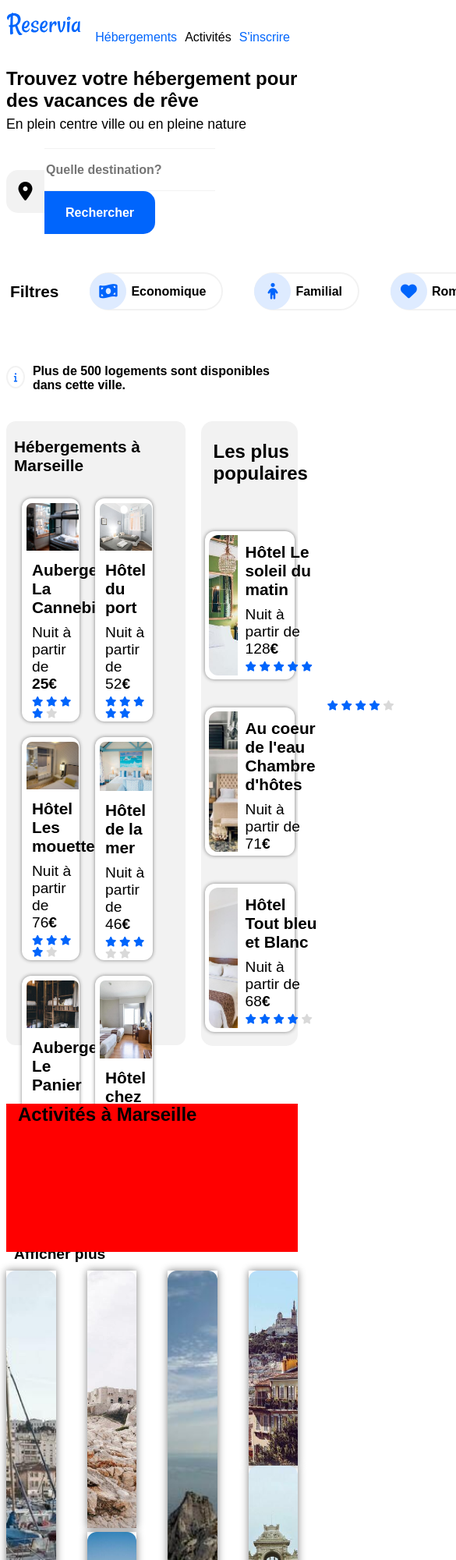
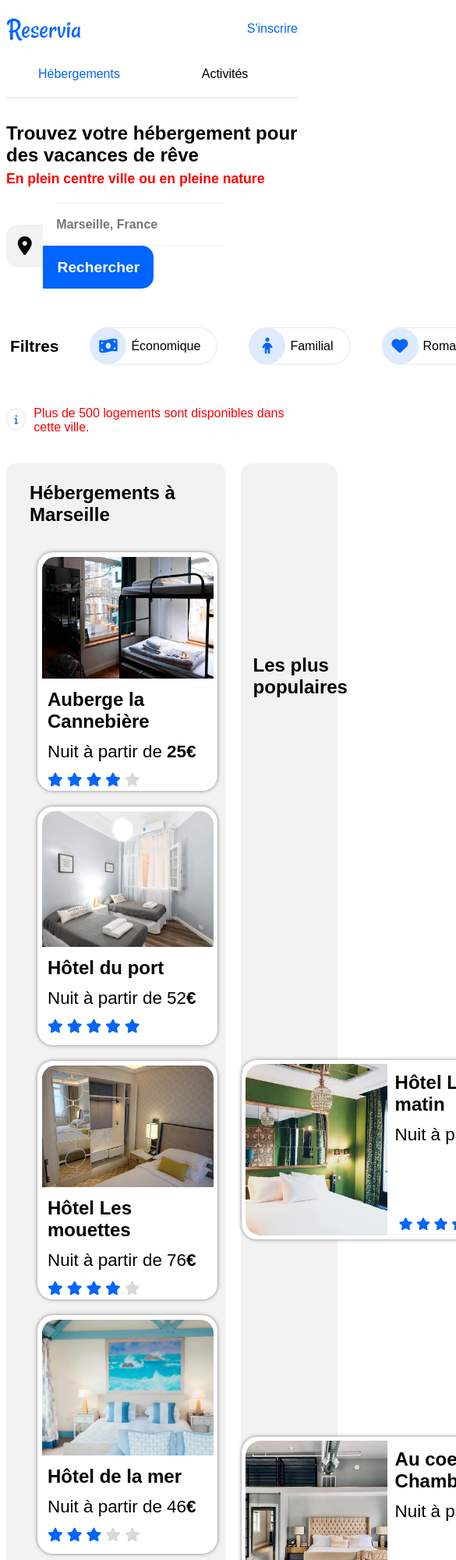
Before and after one commit to AureliaCousse/AureliaCousse_2_15.03.2021, a plain HTML site: page index.html in a window 390 px wide. Shown: the top 2000 px of the page at 78% size, 585 px wide, since content can reach past the window. Drawn offline with Linux system fonts and the light colour scheme; a web font is replaced by a local one.

Commit message:
Bloc activités fin + responsive header

```diff
--- a/index.html
+++ b/index.html
@@ -29,33 +29,27 @@
 
 <!-- Header -->
 <header>
+    <!-- Le Logo -->
+    <img src="images/Reservia.svg" class="logo" alt="logo reservia" />
 
-        <div class="logo">                                 <!-- Le Logo -->
-            <img src="images/Reservia.svg" alt="logo reservia" />
-        </div>
-
-        <nav>                                              <!-- Menu Liens de Navigation -->
-            <ul class="menu">
-                <li><a href="#Hébergements">Hébergements</a></li>
-                <li><a href="#Activités"  style="color:black">Activités</a></li>
-                <li><a href="#S'inscrire">S'inscrire</a></li>
-            </ul>
-        </nav>
-
+    <!-- Menu Liens de Navigation -->
+        <a href="#Hébergements"class="navhebergements">Hébergements</a>
+        <a href="#Activités"  class="navactivites" style="color:black">Activités</a>
+        <a href="#S'inscrire" class="navinscrire">S'inscrire</a>
 </header>
-<!-- Fermeture du Header - CLOSED  -->
+<!-- Fermeture du Header  -->
 
 
 
     <!-- Section 1 Partie Recherche -->
 
     <!-- Section 1.1 Barre de Recherche - CLOSED -->
-        <div class="titre">
+        <h1 class="titre">
             Trouvez votre hébergement pour des vacances de rêve
-        </div> <br />
-        <div class="soustitre">
+        </h1> <br />
+        <h4 class="soustitre">
             En plein centre ville ou en pleine nature
-        </div>
+        </h4>
 
         <div class="bloc_recherche">
 
@@ -67,7 +61,7 @@
 
                     <form method="post" action="traitement.php">
                         <div class="destination">
-                        <input type="search" placeholder="Quelle destination?" title="rechercher"
+                        <input type="search" placeholder="Marseille, France" title="rechercher"
                         ><input type="submit" value="Rechercher">
                         </div>
                     </form>
@@ -92,7 +86,7 @@
                                     <label for="checkeco"><i class="fas fa-money-bill-wave fa-xs"></i></label>
                                 </div>
                                 <div class="label">
-                                Economique
+                                Économique
                                 </div>
                             </div>
                         </li>
@@ -152,7 +146,7 @@
 
         <!-- BLOC 3: Résultats Hébergements -->
         <div class="Hebergements">             <!-- id pour ancre Hébergements -->
-            <p class="headerblochebergements">Hébergements à Marseille</p><br>
+            <h3 class="headerblochebergements">Hébergements à Marseille</h3><br>
 
                 <!-- BLOC Hébergement 1 -->
                 <a href="images/hebergements/3_medium/marcus-loke-WQJvWU_HZFo-unsplash.jpg" class="BlocHebergement">
@@ -162,7 +156,7 @@
 
                     <!-- BLOC Hébergement 1 - Text -->
                     <div>
-                        <p class="Htext1">Auberge La Cannebière</p>
+                        <p class="Htext1">Auberge la Cannebière</p>
                         <p class="Htext2">Nuit à partir de<strong> 25€</strong></p>
                     </div>
 
@@ -280,15 +274,15 @@
                         <i class="fas fa-star blue"></i>
                         <i class="fas fa-star blue"></i>
                     </div>
-                </a>
+                </a><br>
 
-            <p class="footerblochebergements">Afficher plus</p>
+            <h5 class="footerblochebergements">Afficher plus</h5>
 
         </div>  <!-- Fermeture BLOC 3: Résultats Hébergements -->
 
         <!-- BLOC 4: Résultats Populaires -->
         <div class="populaires">
-            <p class="headerblocpopulaires">Les plus populaires</p><br />
+            <p class="headerblocpopulaires">Les plus populaires<i class="fas fa-chart-line"></i></p><br />
 
             <!-- BLOC Populaire 1 -->
             <a href="images/hebergements/3_medium/emile-guillemot-Bj_rcSC5XfE-unsplash.jpg" class="BlocPopulaire">
@@ -297,18 +291,21 @@
                 <img src="images/hebergements/4_small/emile-guillemot-Bj_rcSC5XfE-unsplash.jpg"  class="photoP" alt="Photo logement">
 
                 <!-- BLOC Populaire 1 - Text -->
+                <div class="cartepopulaire">  <!-- div créée pour gestion de la width à 50% -->
                     <div>
                     <p class="Htext1">Hôtel Le soleil du matin</p>
                     <p class="Htext2">Nuit à partir de 128<strong>€</strong></p>
                 </div>
 
                 <!-- BLOC Populaire 1 - star rating -->
-                <div class="starrating">
+                <div class="starratingP">
                     <i class="fas fa-star blue"></i>
                     <i class="fas fa-star blue"></i>
                     <i class="fas fa-star blue"></i>
                     <i class="fas fa-star blue"></i>
                     <i class="fas fa-star blue"></i>
+
+                </div>
             </div>
             </a>
 
@@ -319,18 +316,20 @@
                 <img src="images/hebergements/4_small/aw-creative-VGs8z60yT2c-unsplash.jpg"  class="photoP" alt="Photo logement">
 
                 <!-- BLOC Populaire 2 - Text -->
+                <div class="cartepopulaire">  <!-- div créée pour gestion de la width à 50% -->
                 <div>
                     <p class="Htext1">Au coeur de l'eau Chambre d'hôtes</p>
                     <p class="Htext2">Nuit à partir de 71<strong>€</strong></p>
                 </div>
 
                 <!-- BLOC Populaire 2 - star rating -->
-                <div class="starrating">
+                <div class="starratingP">
                     <i class="fas fa-star blue"></i>
                     <i class="fas fa-star blue"></i>
                     <i class="fas fa-star blue"></i>
                     <i class="fas fa-star blue"></i>
                     <i class="fas fa-star grey"></i>
+                </div>
             </div>
             </a>
 
@@ -341,18 +340,20 @@
                 <img src="images/hebergements/4_small/febrian-zakaria-sjvU0THccQA-unsplash.jpg"  class="photoP" alt="Photo logement">
 
                 <!-- BLOC Populaire 3 - Text -->
+                <div class="cartepopulaire">  <!-- div créée pour gestion de la width à 50% -->
                 <div>
                     <p class="Htext1">Hôtel Tout bleu et Blanc</p>
                     <p class="Htext2">Nuit à partir de 68<strong>€</strong></p>
                 </div>
 
                 <!-- BLOC Populaire 3 - star rating -->
-                <div class="starrating">
+                <div class="starratingP">
                     <i class="fas fa-star blue"></i>
                     <i class="fas fa-star blue"></i>
                     <i class="fas fa-star blue"></i>
                     <i class="fas fa-star blue"></i>
                     <i class="fas fa-star grey"></i>
+                </div>
                 </div>
             </a>
 
@@ -364,72 +365,51 @@
 
 
 <!-- Section 3 Partie Activités -->
+<h3>Activités à Marseille</h3> <br />
+
     <div class="blocactivites">
-    <p class ="headeractivites">Activités à Marseille</p>
 
-     <div class="column">
+        <!-- BLOC Activité 1 -->
         <a href="images/activites/3_medium/reno-laithienne-QUgJhdY5Fyk-unsplash.jpg" class="Activite A1">
-            <!-- BLOC Activité 1 - photo -->
-            <img src="images/activites/4_small/reno-laithienne-QUgJhdY5Fyk-unsplash.jpg"  class="photo" alt="Lieu_touristique">
-            <!-- BLOC Activité 1 - Text -->
+            <img src="images/activites/4_small/reno-laithienne-QUgJhdY5Fyk-unsplash.jpg"  class="photo A1" alt="Lieu_touristique">
             <p class="textA">Vieux Port</p>
         </a>
-     </div>
 
-     <div class="column">
         <!-- BLOC Activité 2 -->
         <a href="images/activites/3_medium/paul-hermann-QFTrLdQIRhI-unsplash.jpg" class="Activite A2">
-            <!-- BLOC Activité 2 - photo -->
-            <img src="images/activites/4_small/paul-hermann-QFTrLdQIRhI-unsplash.jpg"  class="photo" alt="Lieu_touristique">
-            <!-- BLOC Activité 2 - Text -->
+            <img src="images/activites/4_small/paul-hermann-QFTrLdQIRhI-unsplash.jpg"  class="photo A2" alt="Lieu_touristique">
             <p class="textA">Fort de Pomègues</p>
         </a>
+
         <!-- BLOC Activité 3 -->
         <a href="images/activites/3_medium/kevin-hikari-rV_Qd1l-VXg-unsplash.jpg" class="Activite A3">
-            <!-- BLOC Activité 3 - photo -->
-            <img src="images/activites/4_small/kevin-hikari-rV_Qd1l-VXg-unsplash.jpg"  class="photo" alt="Lieu_touristique">
-            <!-- BLOC Activité 3 - Text -->
-            <p class="textA">Iles du frioul</p>
+            <img src="images/activites/4_small/kevin-hikari-rV_Qd1l-VXg-unsplash.jpg"  class="photo A3" alt="Lieu_touristique">
+            <p class="textA">Îles du Frioul</p>
         </a>
-    </div>
 
-    <div class="column">
         <!-- BLOC Activité 4 -->
         <a href="images/activites/3_medium/kilyan-sockalingum-NR8-cBCN3aI-unsplash.jpg" class="Activite A4">
-            <!-- BLOC Activité 4 - photo -->
-            <img src="images/activites/4_small/kilyan-sockalingum-NR8-cBCN3aI-unsplash.jpg"  class="photo" alt="Lieu_touristique">
-            <!-- BLOC Activité 4 - Text -->
-            <p class="textA">Parc National des Calanques</p>
+            <img src="images/activites/4_small/kilyan-sockalingum-NR8-cBCN3aI-unsplash.jpg"  class="photo A4" alt="Lieu_touristique">
+            <p class="textA">Parc Nationel des Calanques</p>
         </a>
-    </div>
 
-    <div class="column">
         <!-- BLOC Activité 5 -->
         <a href="images/activites/3_medium/florian-wehde-xW9e8gdotxI-unsplash.jpg" class="Activite A5">
-            <!-- BLOC Activité 5 - photo -->
-            <img src="images/activites/4_small/florian-wehde-xW9e8gdotxI-unsplash.jpg"  class="photo" alt="Lieu_touristique">
-            <!-- BLOC Activité 5 - Text -->
+            <img src="images/activites/4_small/florian-wehde-xW9e8gdotxI-unsplash.jpg"  class="photo A5" alt="Lieu_touristique">
             <p class="textA">Notre-Dame-de-la-Garde</p>
         </a>
 
         <!-- BLOC Activité 6 -->
         <a href="images/activites/3_medium/lena-paulin-wH2-EJoDcV0-unsplash.jpg" class="Activite A6">
-            <!-- BLOC Activité 6 - photo -->
-            <img src="images/activites/4_small/lena-paulin-wH2-EJoDcV0-unsplash.jpg"  class="photo" alt="Lieu_touristique">
-            <!-- BLOC Activité 6 - Text -->
+        <img src="images/activites/4_small/lena-paulin-wH2-EJoDcV0-unsplash.jpg"  class="photo A6" alt="Lieu_touristique">
             <p class="textA">Parc Longchamps</p>
         </a>
     </div>
 
-</div>
-
-
-
-
 <!-- Fermeture Section 3 Partie Activités -->
 
 
- <!-- Footer - CLOSED ON 10/04/2021-->
+ <!-- Footer -->
 <footer>
     <div class="footer_site_reservia">                     <!-- Bloc Div Footer -->
         <div class="A_propos"><h5>A propos</h5>                             <!-- Footer Part1: A propos -->
--- a/style.css
+++ b/style.css
@@ -12,66 +12,50 @@
     font-family: "Raleway-VariableFont_wght";
     src: url("polices/Raleway-VariableFont_wght.ttf") format("truetype");
     font-family: "Raleway-Medium";
-    src: url("polices/Raleway-Medium.ttf") format("truetype");                                                            /* police fournie en .ttf only */
+    src: url("polices/Raleway-Medium.ttf") format("truetype");
+    font-family: "Raleway-ExtraLight";
+    src: url("polices/Raleway-ExtraLight.ttf") format("truetype");
+    font-family: "Raleway-Bold";
+    src: url("polices/Raleway-Bold.ttf") format("truetype");                                                               /* police fournie en .ttf only */
 }
 
 /* Ci-dessous les caractéristiques communes à toute la page web */
 body{
     font-family: "Raleway-Regular", Arial, Verdana, sans-serif; /* utilisation des polices sur la totalité de la page */
-    font-weight: 100%; /* nota bene 100% = 16px  - Ailleurs mettre combien de rem - par ex au lieu de 32px mettre 2rem */
+    font-weight: 100%; /* nota bene 100% = 16px  - Ailleurs mettre combien de rem - par ex: au lieu de 32px mettre 2rem */
 }
 
 /* Fermeture des caractéristiques communes à toute la page web */
 
 /* Header */
+
+.logo{
+    margin-right: auto; /* permet de faire passer la marge droite du logo au max et donc pousser la nav tout à droite de la page */
+}
+
 header{
     display: flex;
-    justify-content: space-between;
-    align-items: flex-end;
+    align-items: center;
 }
 
-/* Logo */
-#logo{
-    display: flex;
-    flex-direction: row;
-    align-items: baseline;
+header a{
+    margin-right: 40px;
+    text-decoration: none;
+    padding: 20px 0px; /* padding pour monter la ligne au dessus de la nav quand hover */
+    color:#0065FC;
 }
 
-/* Navigation Menu */
-nav ul{
-    list-style-type: none;
-    display: flex;
-    padding-left: 0px;
-    margin-bottom: 2px;
-    margin-top: 20px;
-    line-height: 35px;
-}
-nav li{
-    margin-right:10px;
-    list-style: none;
-    text-decoration:none;
-    line-height: 15px;
-}
-
-nav a{
-    font-size: 1rem;
-    color:#0065FC;
-    padding-bottom: 15px;
-    text-decoration: none;
-}
 .black{
     color: black
 }
-nav a:hover{
+
+header a:hover{
     border-top: 1.5px solid #0065FC;
-    padding-top: 20px;
-    background-color: #FFFFFF;
     font-weight: bold;
 }
-/* Navigation Menu  */
+/* Fermeture Header */
 
 /* Bloc Recherche */
-
 .titre{
     margin-bottom: -20px;
 }
@@ -83,9 +67,10 @@ nav a:hover{
 }
 .soustitre{
     font-size: 1.1rem;
-    font-family: "Raleway-Light", Arial, Verdana, sans-serif;
+    font-family: "Raleway-ExtraLight", Arial, Verdana, sans-serif;
     margin-top: 8px;
     margin-bottom: 20px;
+    color:red;
 }
 .bloc_recherche{
     display: flex;
@@ -108,11 +93,12 @@ nav a:hover{
     background-color: #0065FC;
     width: 142px;
     height: 55px;
-    font-size: 1rem;
     font-weight: bold;
     border-style: none;
     border-top-right-radius: 15px;
     border-bottom-right-radius: 15px;
+    font-family:"Raleway-ExtraLight", Arial, Verdana, sans-serif;
+    font-size: 1.2rem;
     }
 
 .destination input[type="search"] {
@@ -127,15 +113,11 @@ nav a:hover{
     border-right: none;
     border-left: none;
     border-width: 0.7px;
+    margin-left: 15px;
 }
 /* Fermeture Bloc Recherche */
 
 /* Bloc Filtres */
-
-.liste_filtres{
-    display: flex;
-}
-
 .liste_filtres ul{
     display: flex;
 }
@@ -199,7 +181,7 @@ nav a:hover{
 
 .label{
     font-size: 1rem;
-    font-weight: bold;
+    font-family: "Raleway-Bold", Arial, Verdana, sans-serif;
 }
 .choix i{
     display: flex;
@@ -220,8 +202,10 @@ nav a:hover{
 .info_dispo h6{
     display: flex;
     align-items: center;
-    font-family: "Raleway-Light", Arial, Verdana, sans-serif;
-    font-size: medium;
+    font-family: "Raleway-Bold", Arial, Verdana, sans-serif;
+    font-size: 1rem;
+    color:red;
+    font-weight: lighter;
  }
 
 .info_dispo i{
@@ -240,21 +224,24 @@ nav a:hover{
 
 /* BLOC 1 - Partie Résultats*/
 .allresults{
-    width: 100%;
+    min-width: 100%;
     display: flex;
     margin-right: 15px;
+    flex-wrap: wrap-reverse;
 }
 
 /* BLOC 2-  Résultats Logements : Hébergements + Populaires */
 .Resultats_Logements{
-    width: 100%;
+    min-width: 100%;
     display: flex;
+    align-items: stretch; /* David 23/4: stretch pour avoir les 2 blocs Héberg et pop à la même hauteur  */
+
 }
 
 .starrating{
-    font-size: 0.8rem;
+    font-size: 1.1rem;
     margin-left: 10px;
-    margin-top: -15px;
+    margin-top: -10px;
 }
 .blue {
     color: #0065FC;
@@ -267,36 +254,40 @@ nav a:hover{
 .headerblochebergements{
     width: 100%;
     font-weight: bolder ;
-    font-size: 1.3rem;
+    font-size: 1.5rem;
 }
 .footerblochebergements{
     font-size: 1.2rem;
     font-weight: bold;
     padding-top: 30px;
-    margin-bottom: 20px;
-    }
+    margin-bottom: 70px;
+}
 
 .Hebergements{
     width: 67%;
-    height: 800px;
+    height: auto;
     background-color:#F2F2F2;
-    padding-left: 10px;
+    padding-left: 30px;
     display: flex;
     flex-wrap: wrap;
     border-radius: 12px;
 }
 
+
+
 /* BLOC Hébergements de H1 à H6*/
 .BlocHebergement{
     background-color: white;
-    width: 31%;
-    height: 280px;
-    border-radius: 12px;
+    width: 370px;
+    height: 300px;
+    border-radius: 20px;
     margin: auto;
     display: flex;
     flex-direction: column;
     box-shadow: 0px 0px 5px grey;
     padding: 3px;
+    text-decoration: none;
+    color: black;
 }
 
 .Hebergements a{   /* marge entre les blocs H1 à H6*/
@@ -305,14 +296,14 @@ nav a:hover{
 .Htext1{
     font-family: "Raleway-ExtraBold", Arial, Verdana, sans-serif;
     font-weight: bolder;
-    font-size: 1.3rem;
+    font-size: 1.5rem;
     margin-left: 10px;
     margin-bottom: -10px;
     margin-top: 10px;
  }
 .Htext2{
     font-family:"Raleway-Medium", Arial, Verdana, sans-serif;
-    font-size: 1.2rem;
+    font-size: 1.4rem;
     margin-left: 10px;
 
 }
@@ -320,8 +311,8 @@ nav a:hover{
 .photoH{
     width: 98%;
     height: 58%;
-    border-top-left-radius: 10px;
-    border-top-right-radius: 10px;
+    border-top-left-radius: 20px;
+    border-top-right-radius: 20px;
     padding: 3px;
     object-fit: cover;
 }
@@ -334,113 +325,170 @@ nav a:hover{
     width: 100%;
     font-weight: bolder ;
     font-size: 1.5rem;
-    font-weight: bold;
     margin-left: 15px;
+    display: flex;
+    margin-bottom: -60px;
+    margin-top: -8px;
+}
+.headerblocpopulaires i{
+    margin-left: 300px;
+    color:black;
+}
+.fa-chart-line{
+    font-size: 2rem;
 }
 .populaires{
     width: 33%;
-    height: 800px;
+    height: auto;
     background-color: #F2F2F2;
     border-radius: 15px;
-    padding-top: 1px;
     padding-left: 1px;
     display: flex;
     flex-direction: column;
+    justify-content: space-evenly;
     margin-left: 20px;
 }
 
 .BlocPopulaire{
     background-color: white;
-    width: 85%;
-    height: 180px;
-    border-radius: 12px;
-    margin: auto;
+    width: 520px;
+    height: 220px;
+    border-radius: 20px;
+    margin: 0 auto;
     padding: 5px;
     display: flex;
-    flex-direction: column;
+    flex-direction: row;
     flex-wrap: wrap;
     box-shadow: 0px 0px 5px grey;
+    text-decoration: none;
+    color: black;
 }
-
+.BlocPopulaire .fas{
+    margin-top: 70px;
+}
+.cartepopulaire{
+    width: 50%
+}
 .photoP{
     width: 35%;
     height: 100%;
-    border-top-left-radius: 12px;
-    border-bottom-left-radius: 12px;
+    border-top-left-radius: 20px;
+    border-bottom-left-radius: 20px;
     object-fit: cover;
 }
+ .starratingP{
+margin-left: 15px;
+ }
+
 /* Fermeture BLOC 4 - Résultats Populaires*/
 /* Fermeture BLOC 2-  Résultats Logements */
 
 
 /* BLOC 5 - Activités */
-.headeractivites{
+.blocactivites h3{
     width: 100%;
-    font-weight: bolder;
-    font-size: 1.5rem;
-    padding-left: 15px;
-    background-color: red;
 }
 
 .blocactivites{
-    width: 100%;
-    height: 900px;
+    display: grid;
+    grid-template-columns: repeat(4, 23%);
+    grid-template-rows: repeat(10, 30px);
+    grid-gap: 40px;
+}
+
+.blocactivites .Activite{
     display: flex;
-    flex-wrap: wrap;
-    justify-content: space-between;
-    margin: 50px 0;     /* cad marge: 50 en haut & bas ; 0 droite et gauche  */
+    flex-direction: column;
+    border-radius: 20px;
+    box-shadow: 0px 0px 5px grey;
+    overflow: hidden;
+    text-decoration: none;
+    color: black;
+}
+
+.A1 img{
+    height: 86%;
+    width:auto;
+    object-fit: cover;
+    overflow: hidden;
 
 }
-.Activite{
-    box-shadow: 0px 0px 10px grey;
+
+.A2 img{
+    height: 75%;
+    width:auto;
+    object-fit: cover;
+    overflow: hidden;
 
 }
+
+.A3 img{
+    height: 63%;
+    width:auto;
+    object-fit: cover;
+    overflow: hidden;
+
+}
+
+.A4 img{
+    height: 86%;
+    width:auto;
+    object-fit: cover;
+    overflow: hidden;
+
+}
+.A5 img{
+    height: 70%;
+    width:auto;
+    object-fit: cover;
+    overflow: hidden;
+
+}
+.A6 img{
+    height: 70%;
+    width:auto;
+    object-fit: cover;
+    overflow: hidden;
+
+}
+/* Cartes Activité A1 à A6 */
+
+.A1{
+    grid-column: 1;
+    grid-row: 1/11;
+}
+
+.A2{
+    grid-column: 2;
+    grid-row: 1/7;
+}
+
+.A3{
+    grid-column: 2;
+    grid-row: 7/11
+}
+
+.A4{
+    grid-column: 3;
+    grid-row: 1/11;
+}
+
+.A5{
+    grid-column: 4;
+    grid-row: 1/6;
+}
+
+.A6{
+    grid-column: 4;
+    grid-row: 6/11;
+}
+
 .textA{
+    font-size: 1.5rem;
     font-weight: bolder;
     padding-left: 15px;
-    background-color: white;
-    height: 20%;
 }
-
-.column{
-    width: calc(25% - 30px); /* cad calcul auto pour que cela prenne 25% de la largeur avec une marge de 30px  */
-    height: 500px;
-    display: flex;
-    flex-direction: column;
-    justify-content: space-between; /* pour mettre un espace regulier et identique entre les items sans marge exterieure  */
-    border-top-left-radius: 12px;
-    border-top-right-radius: 12px;
-}
-
-.photo{
-    width: 100%;
-    height: 100%;
-    border-top-left-radius: 12px;
-    border-top-right-radius: 12px;
-    object-fit: cover;
-}
-
-.A1{
-    height: 100%;
-}
-.A2{
-    height: 66%;
-}
-.A3{
-    height: 33%;
-}
-.A4{
-    height: 100%;
-}
-.A5{
-    height: 50%;
-}
-.A6{
-    height: 50%;
-}
-
 /* Fermeture BLOC 5 - Activités */
-
 /* Fermeture BLOC 1 - Résultats */
 
 
@@ -452,7 +500,7 @@ nav a:hover{
     color:black;
     list-style-type: none;
     background-color: #F2F2F2;
-    margin-top: 600px;
+    margin-top: 40px;
 }
 
 .footer_site_reservia ul {
@@ -465,24 +513,24 @@ nav a:hover{
 .footer_site_reservia li {
     list-style: none;
     text-decoration:none;
-    line-height: 15px;
+    line-height: 30px;
 }
 
-a{
+.footer_site_reservia a{
     text-decoration: none;
-    color: black;
+    color: red;
+    font-family: "Raleway-Light", Arial, Verdana, sans-serif;
 }
 .A_propos{
-
     width: 33.33%;
     margin-top: 15px;
+    margin-left: 12px;;
 }
 .A_propos h5{
     font-weight: bold;
     font-size: 1rem;
 }
 .Nos_hébergements{
-
     width: 33.33%;
     margin-top: 15px;
 }
@@ -491,7 +539,6 @@ a{
     font-size: 1rem;
 }
 .Assistance{
-
     width: 33.33%;
     margin-top: 15px;
 }
@@ -500,3 +547,42 @@ a{
     font-size: 1rem;
 }
 /* Fermeture Footer*/
+
+/* @Media queries à mettre tout à la fin du code*/
+
+@media only screen and (max-width:768px){
+    header{
+        flex-wrap: wrap;
+    }
+
+    header a{
+    width: 50%;
+    margin: 0;
+    }
+    .navinscrire{
+        order: -1;
+        display: flex;
+        justify-content: flex-end;
+        color: #0065FC;
+    }
+
+    .logo{
+        order: -2;
+    }
+    .navhebergements, .navactivites{
+        display: flex;
+        justify-content: center;
+
+    }
+
+    .navhebergements, .navactivites {
+        border-bottom: 3px solid #F2F2F2;
+    }
+    .navhebergements:hover, .navactivites:hover {
+        border-bottom: 3px solid #0065FC;
+    }
+
+    header a:hover{
+        border-top: none;
+    }
+    }
```
Lines whose indentation alone changed are shown as unchanged.
